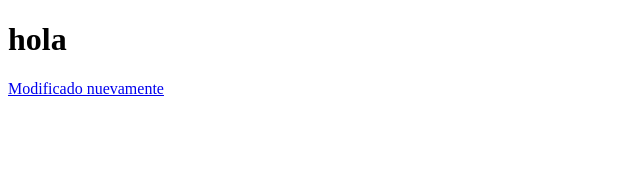
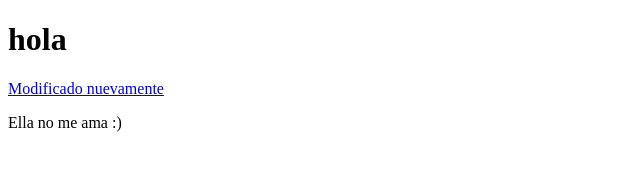
Before and after one commit to everalfredosortoAyala1994/cursoGIT, a plain HTML site: page index.html in a window 1280 px wide. Shown: the whole page, without its empty margins (0-640 px from the left). Drawn offline with Linux system fonts and the light colour scheme.

Commit message:
Prueba 01

```diff
--- a/index.html
+++ b/index.html
@@ -9,5 +9,6 @@
 <body>
     <h1>hola</h1>
     <a href="#">Modificado nuevamente </a>
+    <p>Ella no me ama :) </p>
 </body>
 </html>
```
